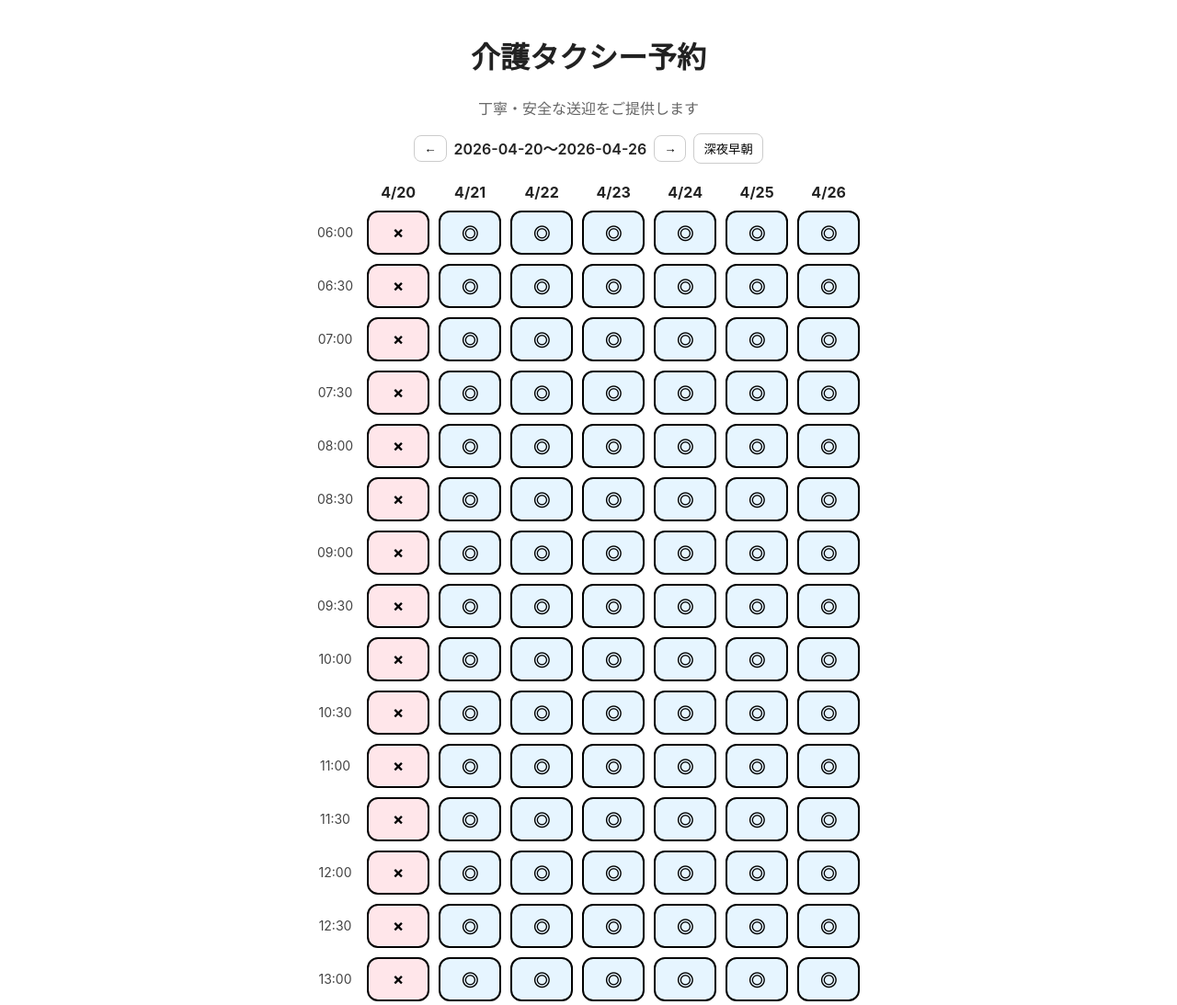
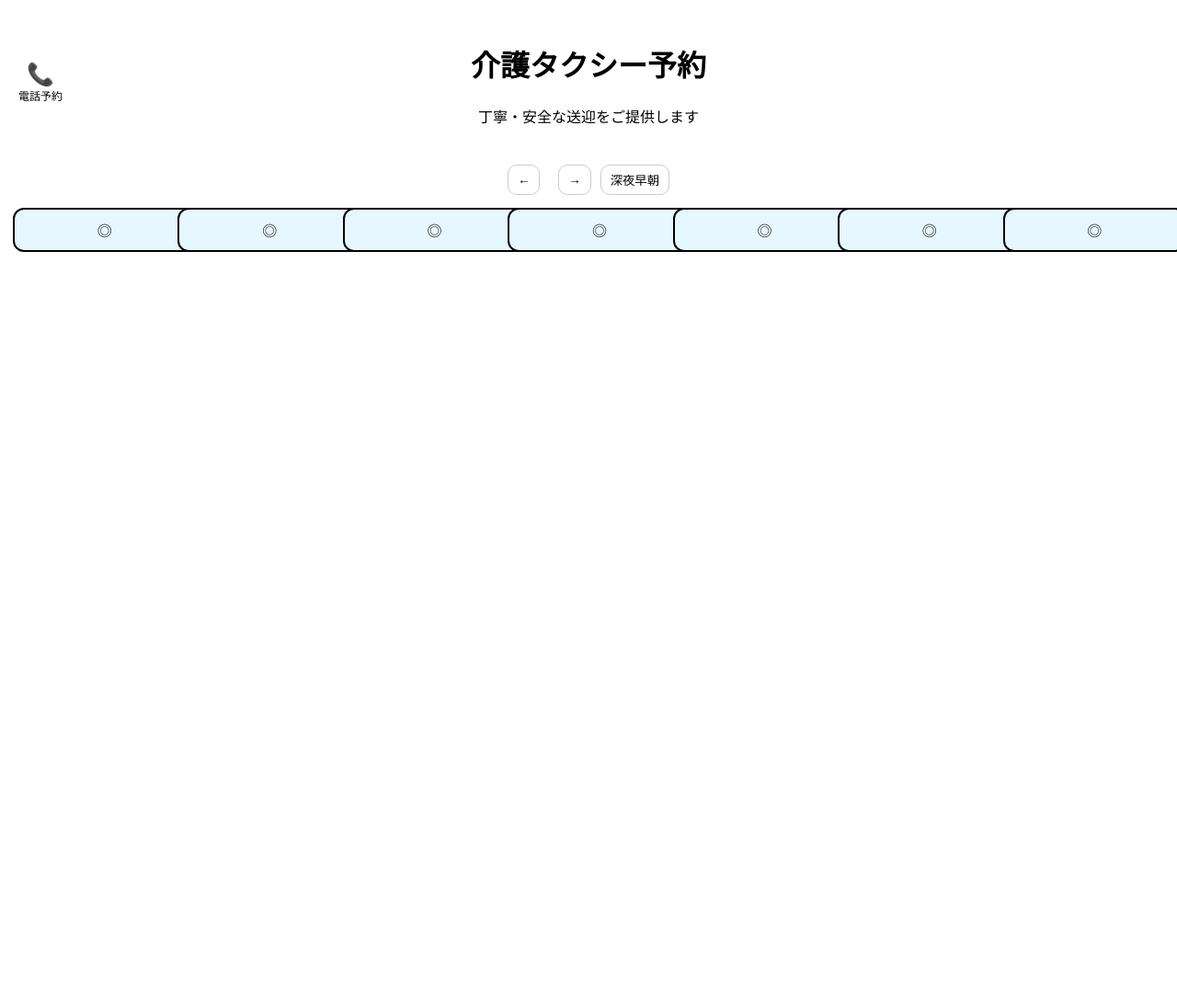
Before and after one commit to infochibafukushi-dotcom/reservation-v4, a plain HTML site: page index.html in a window 1280 px wide. Shown: the top 1093 px of the page at 92% size. After the commit the page ends 800 px from the top, so only its background shows below. Drawn offline with Linux system fonts and the light colour scheme.

Commit message:
Add files via upload

```diff
--- a/app.js
+++ b/app.js
@@ -1,88 +1,72 @@
-const cal = document.getElementById('cal');
-const rangeEl = document.getElementById('range');
-const prevBtn = document.getElementById('prev');
-const nextBtn = document.getElementById('next');
-const nightBtn = document.getElementById('night');
+let week=0;
+let full=false;
+let selectedDate="",selectedTime="";
+let menuData={vehicle:[],assist:[],stairs:[],round:[]};
 
-let start = new Date(); start.setHours(0,0,0,0);
-let show24 = false;
-
-function fmt(d){
-  const m = d.getMonth()+1, day = d.getDate();
-  return m + '/' + day;
-}
-function ymd(d){
-  const y=d.getFullYear(), m=('0'+(d.getMonth()+1)).slice(-2), da=('0'+d.getDate()).slice(-2);
-  return y+'-'+m+'-'+da;
+function render(){
+  let table=document.getElementById("calendar");
+  table.innerHTML="";
+  let tr=document.createElement("tr");
+  for(let i=0;i<7;i++){
+    let td=document.createElement("td");
+    let btn=document.createElement("div");
+    btn.className="slot ok";
+    btn.innerText="◎";
+    btn.onclick=()=>openForm("日付","時間");
+    td.appendChild(btn);
+    tr.appendChild(td);
+  }
+  table.appendChild(tr);
 }
 
-function render(){
-  cal.innerHTML = '';
-  const header = document.createElement('tr');
-  const empty = document.createElement('th'); empty.className='time'; empty.innerText='';
-  header.appendChild(empty);
-
-  const days=[];
-  for(let i=0;i<7;i++){
-    const d = new Date(start); d.setDate(start.getDate()+i);
-    days.push(d);
-    const th = document.createElement('th');
-    th.innerText = fmt(d);
-    header.appendChild(th);
-  }
-  cal.appendChild(header);
-
-  const begin = show24 ? 0 : 6;
-  const end = show24 ? 23 : 21;
-
-  const now = new Date();
-
-  for(let h=begin; h<=end; h++){
-    for(let m of [0,30]){
-      const tr = document.createElement('tr');
-      const t = document.createElement('td');
-      t.className='time';
-      t.innerText = ('0'+h).slice(-2)+':'+(m===0?'00':'30');
-      tr.appendChild(t);
-
-      days.forEach(d=>{
-        const td = document.createElement('td');
-        const box = document.createElement('div');
-        box.className='slot ok';
-        const span = document.createElement('span'); span.innerText='◎';
-        box.appendChild(span);
-
-        const slotTime = new Date(d);
-        slotTime.setHours(h,m,0,0);
-
-        if(slotTime < now){
-          box.classList.remove('ok'); box.classList.add('ng');
-          span.innerText='×';
-          box.style.pointerEvents='none';
-        }else{
-          box.onclick = ()=>{
-            const q = new URLSearchParams({
-              date: ymd(d),
-              time: ('0'+h).slice(-2)+':'+(m===0?'00':'30')
-            });
-            location.href = 'form-step1.html?' + q.toString();
-          };
-        }
-
-        td.appendChild(box);
-        tr.appendChild(td);
-      });
-
-      cal.appendChild(tr);
-    }
-  }
-
-  const endDay = new Date(start); endDay.setDate(start.getDate()+6);
-  rangeEl.innerText = ymd(start) + '〜' + ymd(endDay);
+function openForm(date,time){
+  document.getElementById("calendarArea").style.display="none";
+  document.getElementById("formArea").style.display="block";
+  document.getElementById("selectedDateTime").innerText=date+" "+time;
+  loadMenu();
 }
 
-prevBtn.onclick = ()=>{ start.setDate(start.getDate()-7); render(); };
-nextBtn.onclick = ()=>{ start.setDate(start.getDate()+7); render(); };
-nightBtn.onclick = ()=>{ show24 = !show24; render(); };
+function backToCalendar(){
+  document.getElementById("calendarArea").style.display="block";
+  document.getElementById("formArea").style.display="none";
+}
+
+function loadMenu(){
+  fetch("/api/menu")
+  .then(r=>r.json())
+  .then(data=>{
+    menuData=data;
+    fill("vehicle",data.vehicle);
+    fill("assist",data.assist);
+    fill("stairs",data.stairs);
+    fill("round",data.round);
+  });
+}
+
+function fill(id,arr){
+  let el=document.getElementById(id);
+  el.innerHTML="";
+  arr.forEach((x,i)=>{
+    let o=document.createElement("option");
+    o.value=i;
+    o.textContent=x.name+"("+x.price+"円)";
+    el.appendChild(o);
+  });
+}
+
+function calc(){
+  let t=0;
+  if(vehicle.value) t+=menuData.vehicle[vehicle.value].price;
+  if(assist.value) t+=menuData.assist[assist.value].price;
+  if(stairs.value) t+=menuData.stairs[stairs.value].price;
+  if(round.value) t+=menuData.round[round.value].price;
+  total.innerText=t;
+}
+
+function submitForm(){
+  if(!agree.checked) return alert("同意必須");
+  if(!name.value||!phone.value||!from.value||!to.value) return alert("未入力あり");
+  alert("予約完了（仮）");
+}
 
 render();
--- a/index.html
+++ b/index.html
@@ -3,27 +3,68 @@
 <head>
 <meta charset="UTF-8">
 <meta name="viewport" content="width=device-width, initial-scale=1.0">
-<title>予約カレンダー</title>
+<title>介護タクシー予約</title>
 <link rel="stylesheet" href="style.css">
 </head>
 <body>
 
-<header class="top">
-  <div class="title-wrap">
+<header class="header">
+  <div class="phone">
+    <div class="icon">📞</div>
+    <div class="text">電話予約</div>
+  </div>
+
+  <div class="center">
     <h1>介護タクシー予約</h1>
-    <p class="sub">丁寧・安全な送迎をご提供します</p>
+    <p>丁寧・安全な送迎をご提供します</p>
   </div>
 </header>
 
-<div class="nav">
-  <button id="prev">←</button>
-  <div id="range"></div>
-  <button id="next">→</button>
-  <button id="night">深夜早朝</button>
+<div id="calendarArea">
+  <div class="toolbar">
+    <button id="prev">←</button>
+    <div id="range"></div>
+    <button id="next">→</button>
+    <button id="mode">深夜早朝</button>
+  </div>
+
+  <table id="calendar"></table>
 </div>
 
-<div class="cal-wrap">
-  <table id="cal"></table>
+<!-- フォーム（追記） -->
+<div id="formArea" style="display:none;">
+  <div class="formCard">
+
+    <h2>ご予約</h2>
+    <div id="selectedDateTime"></div>
+
+    <label><input type="checkbox" id="agree"> 個人情報に同意 *</label>
+
+    <select id="usageType">
+      <option value="">ご利用区分</option>
+      <option>初めて</option>
+      <option>2回目以上</option>
+    </select>
+
+    <input id="name" placeholder="お名前(カタカナ)">
+    <input id="phone" placeholder="電話番号">
+    <input id="from" placeholder="出発地">
+    <input id="to" placeholder="行き先">
+    <textarea id="note" placeholder="その他"></textarea>
+
+    <h3>サービス選択</h3>
+
+    <select id="vehicle"></select>
+    <select id="assist"></select>
+    <select id="stairs"></select>
+    <select id="round"></select>
+
+    <div class="total">概算合計：<span id="total">0</span>円</div>
+
+    <button onclick="submitForm()">予約する</button>
+    <button onclick="backToCalendar()">戻る</button>
+
+  </div>
 </div>
 
 <script src="app.js"></script>
--- a/style.css
+++ b/style.css
@@ -1,25 +1,17 @@
-body{font-family: -apple-system,BlinkMacSystemFont,'Segoe UI',Roboto,'Hiragino Kaku Gothic ProN',Meiryo,sans-serif;background:#fff;margin:0;padding:16px;color:#222}
-.top{text-align:center;margin-bottom:8px}
-.sub{margin-top:4px;color:#666}
-.nav{display:flex;gap:8px;justify-content:center;align-items:center;margin:8px 0 12px}
-.nav button{padding:6px 10px;border:1px solid #ccc;border-radius:8px;background:#fff}
-#range{font-weight:600}
-.cal-wrap{overflow:auto}
-table{border-collapse:separate;border-spacing:8px;width:max-content;margin:0 auto}
-th,td{text-align:center}
-.time{font-size:14px;color:#444;padding-right:6px}
-.slot{width:64px;height:44px;border:2px solid #000;border-radius:12px;cursor:pointer;display:flex;align-items:center;justify-content:center}
-.ok{background:#e6f5ff}
+body{font-family:'Hiragino Kaku Gothic ProN','Yu Gothic',sans-serif;background:#fff;margin:0;padding:10px}
+.header{display:flex;justify-content:center;align-items:center;position:relative;padding:15px}
+.phone{position:absolute;left:10px;text-align:center;font-size:12px}
+.icon{font-size:24px}
+.center{text-align:center}
+.toolbar{display:flex;justify-content:center;gap:10px;margin:10px}
+button{border-radius:10px;padding:6px 10px;border:1px solid #ccc;background:#fff}
+
+table{width:100%;border-spacing:4px}
+td{padding:0}
+.slot{width:100%;padding:10px;border-radius:12px;border:2px solid #000;text-align:center}
+.ok{background:#e6f7ff}
 .ng{background:#ffe6ea}
-.slot span{font-size:18px;font-weight:700;color:#000}
 
-/* step pages */
-.card{max-width:640px;margin:0 auto;background:#fff;border-radius:16px;border:1px solid #eee;padding:16px}
-.field{margin:10px 0}
-.field label{display:block;font-weight:600;margin-bottom:6px}
-select,input,textarea{width:100%;padding:10px;border:1px solid #ccc;border-radius:10px;font-size:16px}
-.btn{display:block;width:100%;padding:12px;border-radius:12px;border:0;background:#18b24a;color:#fff;font-size:18px;margin-top:12px}
-.total{font-size:20px;font-weight:700;text-align:right;margin-top:8px}
-.note{font-size:12px;color:#666;margin-top:6px}
-.header-mini{display:flex;justify-content:space-between;align-items:center;margin-bottom:8px}
-.back{border:1px solid #ccc;background:#fff;border-radius:10px;padding:6px 10px}
+.formCard{max-width:500px;margin:auto}
+input,select,textarea{width:100%;margin:5px 0;padding:10px;border-radius:8px;border:1px solid #ccc}
+.total{font-weight:bold;text-align:right}
```
